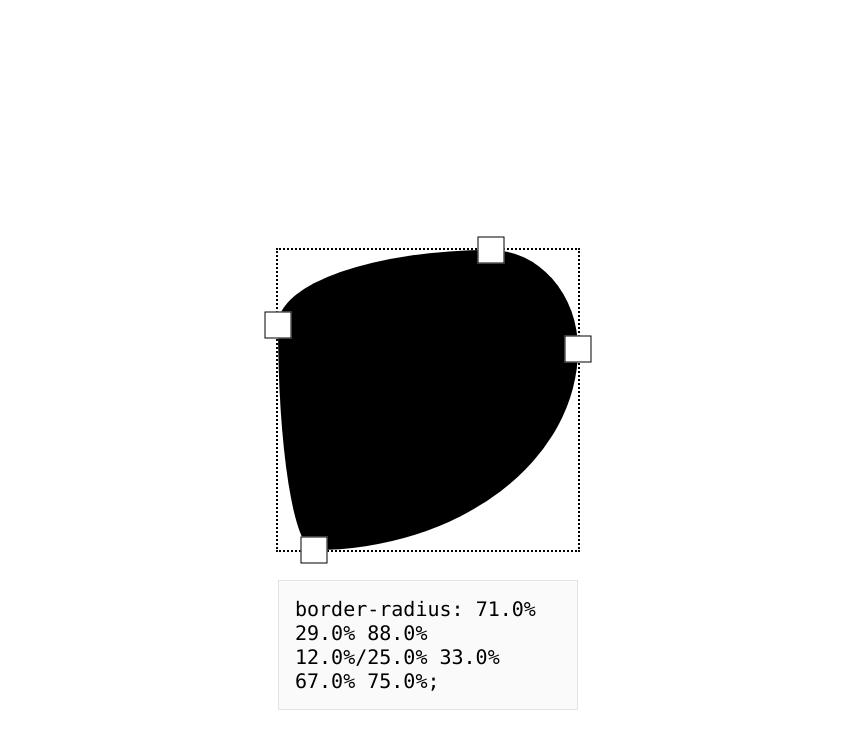
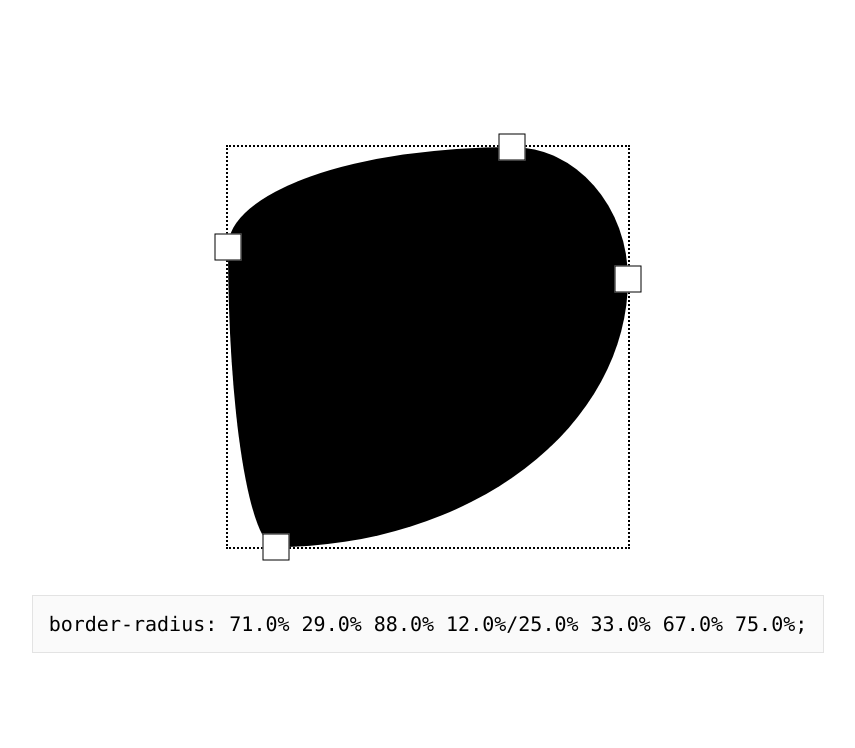
Before and after one commit to carlosvalv/css-generator, a React (Create React App) app: page / in a window 1280 px wide. Shown: the top 748 px of the page, without its empty margins (212-1067 px from the left). Built offline with nearby package versions, Linux system fonts and the light colour scheme.

Commit message:
[borderRadius] fixes, box50vmin

```diff
--- a/src/pages/borderRadius.tsx
+++ b/src/pages/borderRadius.tsx
@@ -9,12 +9,15 @@ const Container = styled.div`
   transform: translate(-50%, -50%);
   display: flex;
   flex-direction: column;
-  gap: 2.5em;
+  align-items: center;
+  gap: 3em;
+  padding: 2em;
+  width: calc(100% - 4em);
 `;
 
 const Box = styled.div<{ radius: string}>`
-  width: 300px;
-  height: 300px;
+  width: 50vmin;
+  height: 50vmin;
   background-color: black;
   position: relative;
   border-radius: ${props => props.radius};
@@ -23,8 +26,8 @@ const Box = styled.div<{ radius: string}>`
 
 const BoxBorder = styled.div`
   position: absolute;
-  width: 300px;
-  height: 300px;
+  width: 50vmin;
+  height: 50vmin;
   background-color: transparent;
   border: 2px dotted #000;
   top: -2px;
@@ -35,8 +38,6 @@ const TextWrapper = styled.div`
   background: #fafafa;
   border: 1px solid #e3e3e3;
   padding: 1em;
-  position: absolute;
-  bottom: -10em;
 `;
 
 const Text = styled.span`
```
